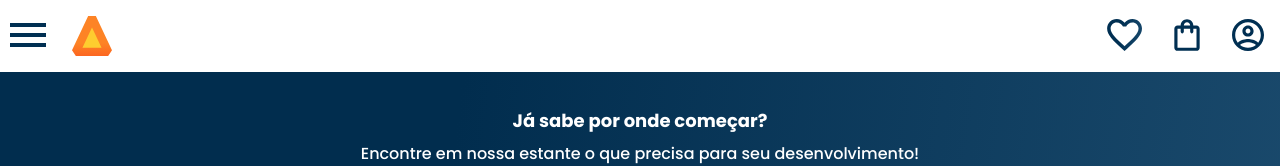
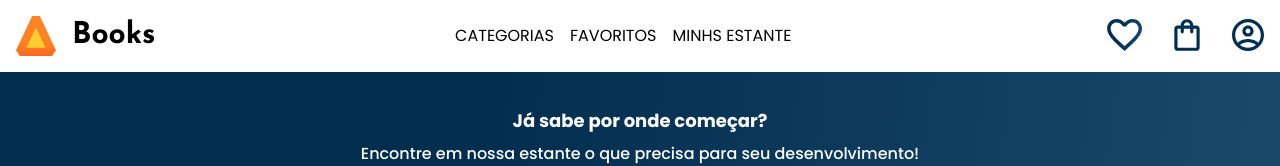
Before and after one commit to jackcielf/Books, a plain HTML site: page index.html in a window 1280 px wide. Shown: the top 166 px of the page. Drawn offline with nearby package versions, Linux system fonts and the light colour scheme.

Commit message:
resposividade do header para notebooks finalizada

```diff
--- a/index.html
+++ b/index.html
@@ -36,7 +36,15 @@
           </li>
         </ul>
         <img src="./assets/images/Logo.svg" alt="Logo Books" />
+        <h1>Books</h1>
       </div>
+
+      <ul class="options">
+        <li>Categorias</li>
+        <li><a href="#">Favoritos</a></li>
+        <li><a href="#">Minhs estante</a></li>
+      </ul>
+
       <div class="container">
         <a href="#">
           <img
--- a/styles/abstract/_base.scss
+++ b/styles/abstract/_base.scss
@@ -2,6 +2,6 @@
 
 body {
   background-color: $color_background;
-  font-family: $font;
+  font-family: $font-primary;
   font-weight: 400;
 }
--- a/styles/abstract/_variables.scss
+++ b/styles/abstract/_variables.scss
@@ -1,7 +1,8 @@
-@import url('https://fonts.googleapis.com/css2?family=Poppins:wght@300;400;500;700&display=swap');
+@import url('https://fonts.googleapis.com/css2?family=Josefin+Sans:wght@400;700&family=Poppins:wght@300;400;500;700&display=swap');
 
 // Fontes
-$font: 'Poppins', sans-serif;;
+$font-primary: 'Poppins', sans-serif;
+$font-secundary: 'Josefin Sans', sans-serif;
 
 // Colors
 $color_background: #ebecee;
@@ -9,3 +10,4 @@ $white: #fff;
 $orange: #eb9b00;
 $blue-gradient: linear-gradient(97.5deg, #012d4e 35.49%, #326589 165.37%);
 $darkblue: #020052;
+$black: #000;
--- a/styles/components/_banner.scss
+++ b/styles/components/_banner.scss
@@ -25,7 +25,7 @@
         width: 100%;
 
         &::placeholder {
-            font-family: $font;
+            font-family: $font-primary;
             font-size: 14px;
             font-weight: 400;
             text-align: center;
--- a/styles/components/_contact.scss
+++ b/styles/components/_contact.scss
@@ -31,7 +31,7 @@
     color: $darkblue;
 
     &::placeholder {
-      font-family: $font;
+      font-family: $font-primary;
       color: $darkblue;
       background: url(/assets/images/Email.svg) no-repeat;
       padding-left: 2em;
--- a/styles/components/_header.scss
+++ b/styles/components/_header.scss
@@ -9,6 +9,10 @@
   .container {
     display: flex;
     align-items: center;
+
+    h1 {
+      display: none;
+    }
 
     .header_menu-hamburguer {
       width: 24px;
@@ -52,7 +56,7 @@
     }
 
     .container__button {
-        display: none;
+      display: none;
     }
 
     // Abrindo e fechando o menu
@@ -60,4 +64,41 @@
       display: block;
     }
   }
+
+  .options {
+    display: none;
+  }
 }
+
+// Responsividade para tela de computadores
+@media screen and (min-width: 1024px) {
+  #header {
+    .container {
+      h1 {
+        display: block;
+        font-family: $font-secundary;
+        font-weight: 700;
+        font-size: 30px;
+      }
+
+      .header_menu-hamburguer {
+        display: none;
+      }
+    }
+
+    .options {
+      display: flex;
+      align-items: center;
+      column-gap: 1em;
+
+      li {
+        text-transform: uppercase;
+
+        a {
+          text-decoration: none;
+          color: $black;
+        }
+      }
+    }
+  }
+}
```
Also changed, not shown: styles/style.css, 1 other file.
